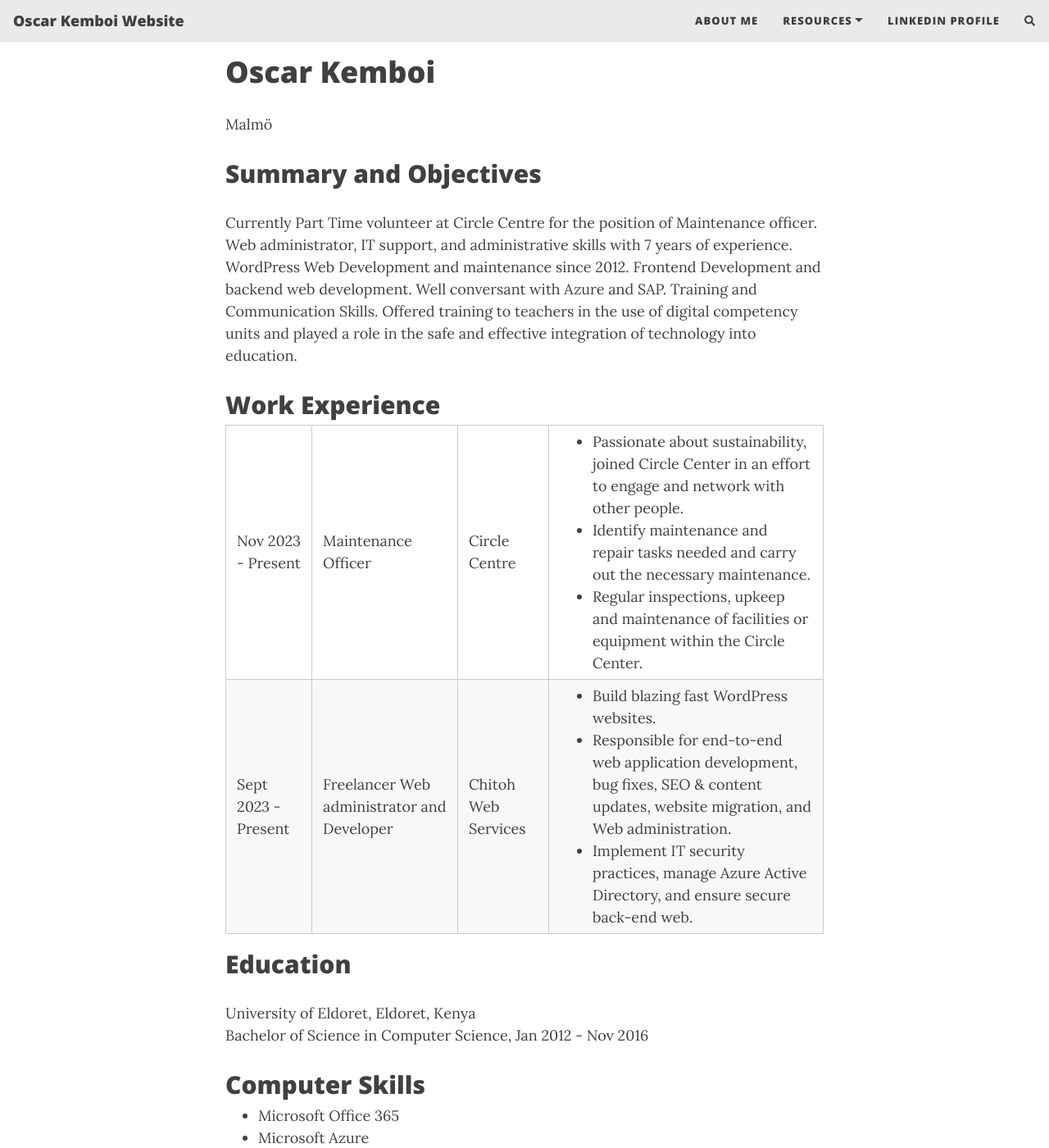
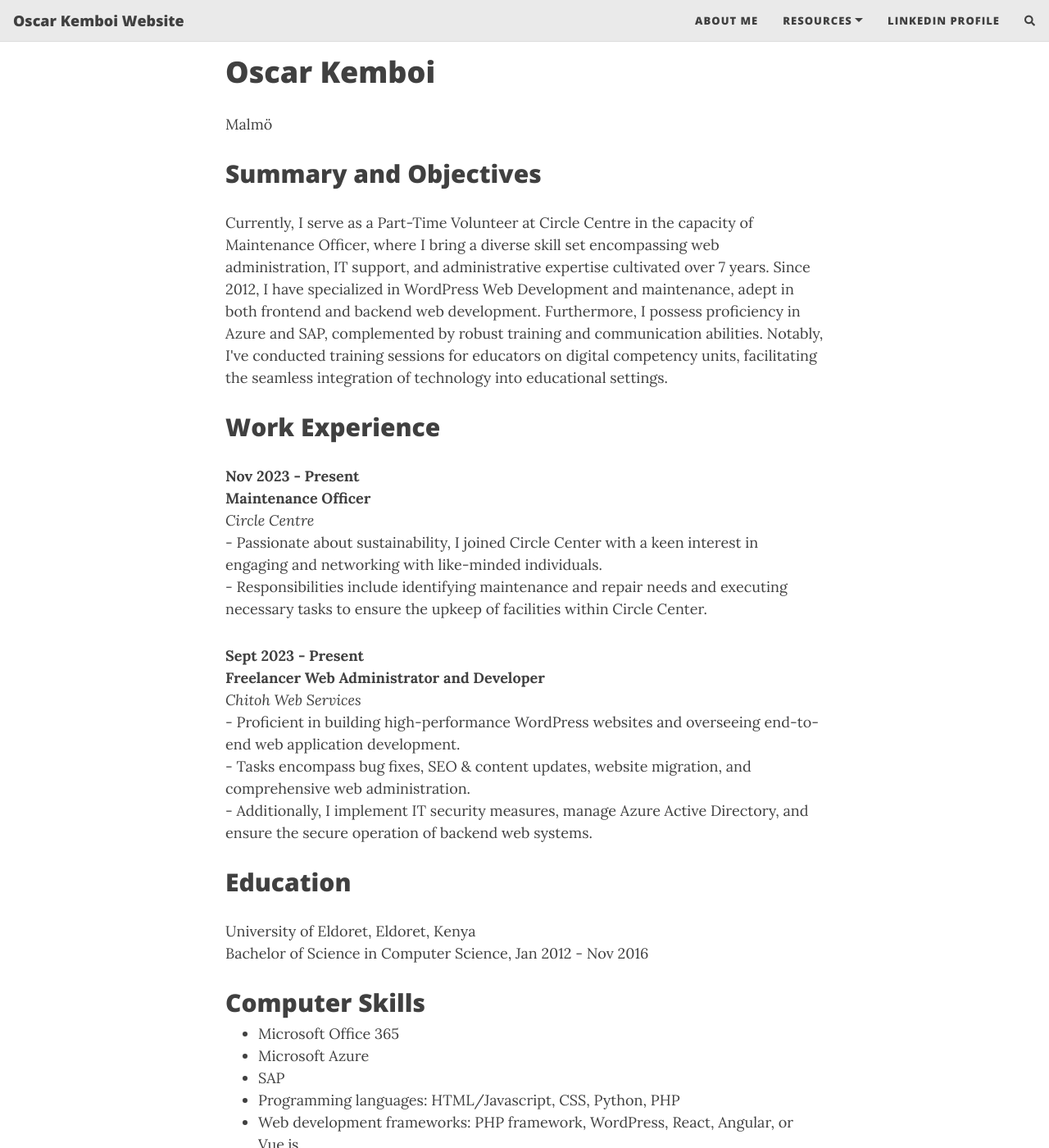
Before and after one commit to chito365/2023, a Jekyll site: the page built from aboutme.md, in a window 1280 px wide and 1400 px high, scrolled down 356 px. Shown: the whole window at 82% size. Built offline with Jekyll 4.4.1, drawn with Linux system fonts in a browser that asks for light colours; nearby versions of some CDN libraries; comment, search, counter and statistics services are not loaded; some of the changed text lies outside the part shown.

Commit message:
Update aboutme.md

```diff
--- a/aboutme.md
+++ b/aboutme.md
@@ -13,37 +13,24 @@ IT Support | Associate Developer | Maintenance | Azure | SAP
 <p>Malmö</p>
 
 <h2>Summary and Objectives</h2>
-<p>Currently Part Time volunteer at Circle Centre for the position of Maintenance officer. Web administrator, IT support, and administrative skills with 7 years of experience. WordPress Web Development and maintenance since 2012. Frontend Development and backend web development. Well conversant with Azure and SAP. Training and Communication Skills. Offered training to teachers in the use of digital competency units and played a role in the safe and effective integration of technology into education.</p>
+<p>Currently, I serve as a Part-Time Volunteer at Circle Centre in the capacity of Maintenance Officer, where I bring a diverse skill set encompassing web administration, IT support, and administrative expertise cultivated over 7 years. Since 2012, I have specialized in WordPress Web Development and maintenance, adept in both frontend and backend web development. Furthermore, I possess proficiency in Azure and SAP, complemented by robust training and communication abilities. Notably, I've conducted training sessions for educators on digital competency units, facilitating the seamless integration of technology into educational settings.</p>
 
 <h2>Work Experience</h2>
 
-<table>
-  <tr>
-    <td>Nov 2023 - Present</td>
-    <td>Maintenance Officer</td>
-    <td>Circle Centre</td>
-    <td>
-      <ul>
-        <li>Passionate about sustainability, joined Circle Center in an effort to engage and network with other people.</li>
-        <li>Identify maintenance and repair tasks needed and carry out the necessary maintenance.</li>
-        <li>Regular inspections, upkeep and maintenance of facilities or equipment within the Circle Center.</li>
-      </ul>
-    </td>
-  </tr>
-  <tr>
-    <td>Sept 2023 - Present</td>
-    <td>Freelancer Web administrator and Developer</td>
-    <td>Chitoh Web Services</td>
-    <td>
-      <ul>
-        <li>Build blazing fast WordPress websites.</li>
-        <li>Responsible for end-to-end web application development, bug fixes, SEO & content updates, website migration, and Web administration.</li>
-        <li>Implement IT security practices, manage Azure Active Directory, and ensure secure back-end web.</li>
-      </ul>
-    </td>
-  </tr>
-  <!-- Add more work experience entries as needed -->
-</table>
+<p><strong>Nov 2023 - Present</strong><br>
+  <strong>Maintenance Officer</strong><br>
+  <em>Circle Centre</em><br>
+  - Passionate about sustainability, I joined Circle Center with a keen interest in engaging and networking with like-minded individuals.<br>
+  - Responsibilities include identifying maintenance and repair needs and executing necessary tasks to ensure the upkeep of facilities within Circle Center.</p>
+
+<p><strong>Sept 2023 - Present</strong><br>
+  <strong>Freelancer Web Administrator and Developer</strong><br>
+  <em>Chitoh Web Services</em><br>
+  - Proficient in building high-performance WordPress websites and overseeing end-to-end web application development.<br>
+  - Tasks encompass bug fixes, SEO & content updates, website migration, and comprehensive web administration.<br>
+  - Additionally, I implement IT security measures, manage Azure Active Directory, and ensure the secure operation of backend web systems.</p>
+
+<!-- Add more work experience entries as needed -->
 
 <h2>Education</h2>
 <p>University of Eldoret, Eldoret, Kenya<br>Bachelor of Science in Computer Science, Jan 2012 - Nov 2016</p>
@@ -53,15 +40,15 @@ IT Support | Associate Developer | Maintenance | Azure | SAP
   <li>Microsoft Office 365</li>
   <li>Microsoft Azure</li>
   <li>SAP</li>
-  <li>Programming: HTML/Javascript, CSS, Python, PHP</li>
-  <li>Web development: PHP framework, Wordpress, React, Angular, or Vue.js</li>
-  <li>Database management: SQL and NoSQL databases, MongoDB, Mysql, and Postgresql databases</li>
-  <li>Software Development: Software development methodology, Git, and software testing practices</li>
+  <li>Programming languages: HTML/Javascript, CSS, Python, PHP</li>
+  <li>Web development frameworks: PHP framework, WordPress, React, Angular, or Vue.js</li>
+  <li>Database management: SQL and NoSQL databases, MongoDB, MySQL, and PostgreSQL databases</li>
+  <li>Software development practices: Software development methodology, Git, and software testing practices</li>
   <li>Operating systems: Proficient in Windows, macOS, and Linux.</li>
-  <li>Networking: IP, routing and network protocols</li>
+  <li>Networking fundamentals: IP, routing, and network protocols</li>
   <li>Cybersecurity</li>
   <li>Cloud services: AWS and Azure</li>
-  <li>Troubleshooting, IT support, and problem-solving</li>
+  <li>Troubleshooting, IT support, and problem-solving expertise</li>
 </ul>
 
 <h2>Language Skills</h2>
@@ -73,5 +60,4 @@ IT Support | Associate Developer | Maintenance | Azure | SAP
 </ul>
 
 <h2>References</h2>
-<ul>
-</ul>
+<p>Available upon request.</p>
```
